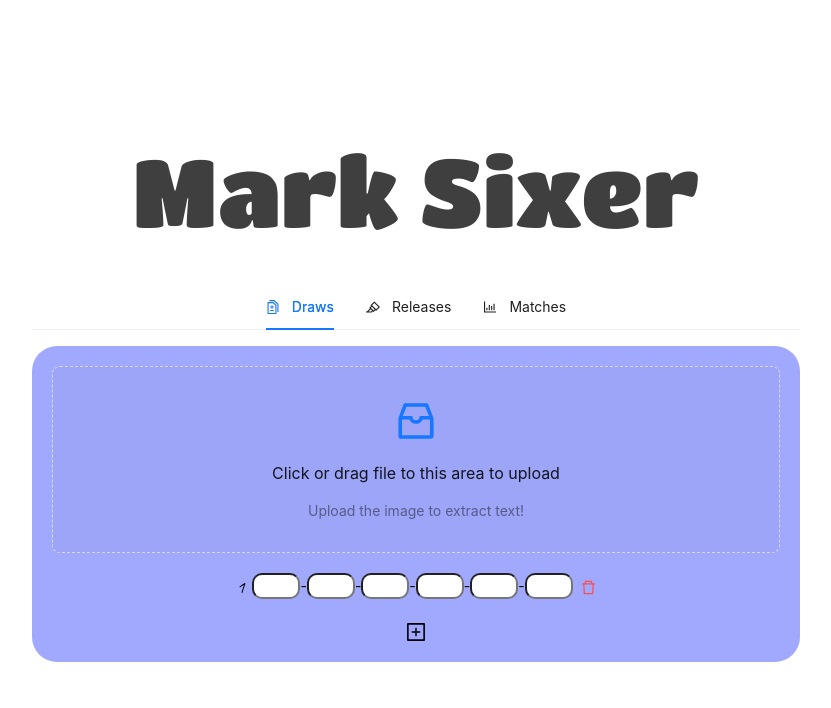
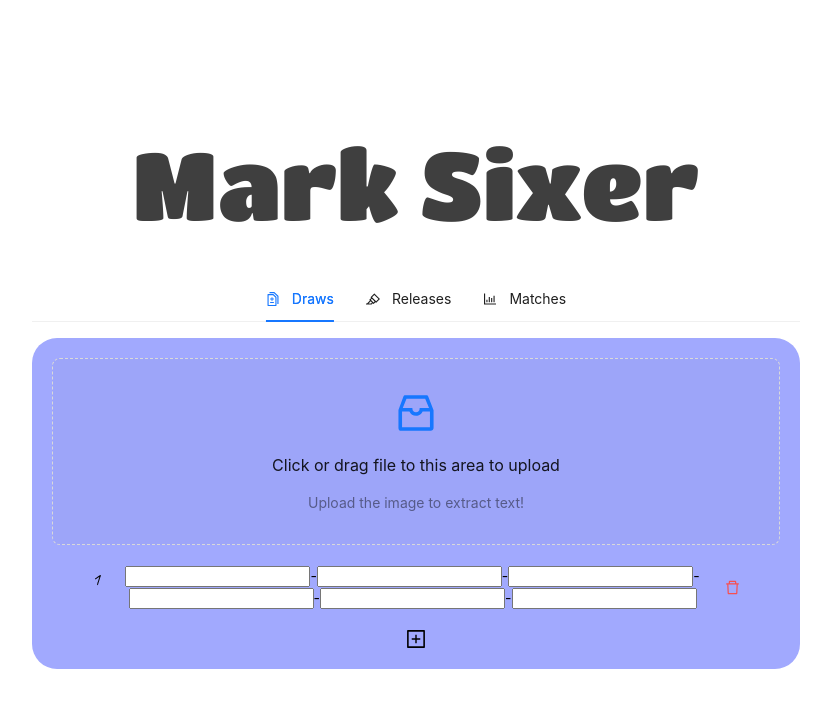
Before and after one commit to Marcussyl/mark-sixer, a React (Vite) app: page / in a window 1280 px wide. Both pictures are taken after a click on the element 640 px from the left and 617 px from the top of the page. Shown: the top 708 px of the page, without its empty margins (224-1055 px from the left). Built offline with nearby package versions, Linux system fonts and the light colour scheme; what antd-style would draw is missing.

Commit message:
👌 IMPROVE: Update input to type=number

```diff
--- a/src/components/draw.jsx
+++ b/src/components/draw.jsx
@@ -13,7 +13,7 @@ function Draw (props) {
         <label htmlFor="draw" className='caveat-400'>{id + 1}</label> &nbsp;&nbsp;
         <div className='input-container'>
             <input
-            type="text"
+            type="number"
             id="drawNum1"
             name="drawNum1"
             value={draw[0]}
@@ -21,7 +21,7 @@ function Draw (props) {
             />
             -
             <input
-            type="text"
+            type="number"
             id="drawNum2"
             name="drawNum2"
             value={draw[1]}
@@ -29,7 +29,7 @@ function Draw (props) {
             />
             -
             <input
-            type="text"
+            type="number"
             id="drawNum3"
             name="drawNum3"
             value={draw[2]}
@@ -37,7 +37,7 @@ function Draw (props) {
             />
             -
             <input
-            type="text"
+            type="number"
             id="drawNum4"
             name="drawNum4"
             value={draw[3]}
@@ -45,7 +45,7 @@ function Draw (props) {
             />
             -
             <input
-            type="text"
+            type="number"
             id="drawNum5"
             name="drawNum5"
             value={draw[4]}
@@ -53,7 +53,7 @@ function Draw (props) {
             />
             -
             <input
-            type="text"
+            type="number"
             id="drawNum6"
             name="drawNum6"
             value={draw[5]}
```
